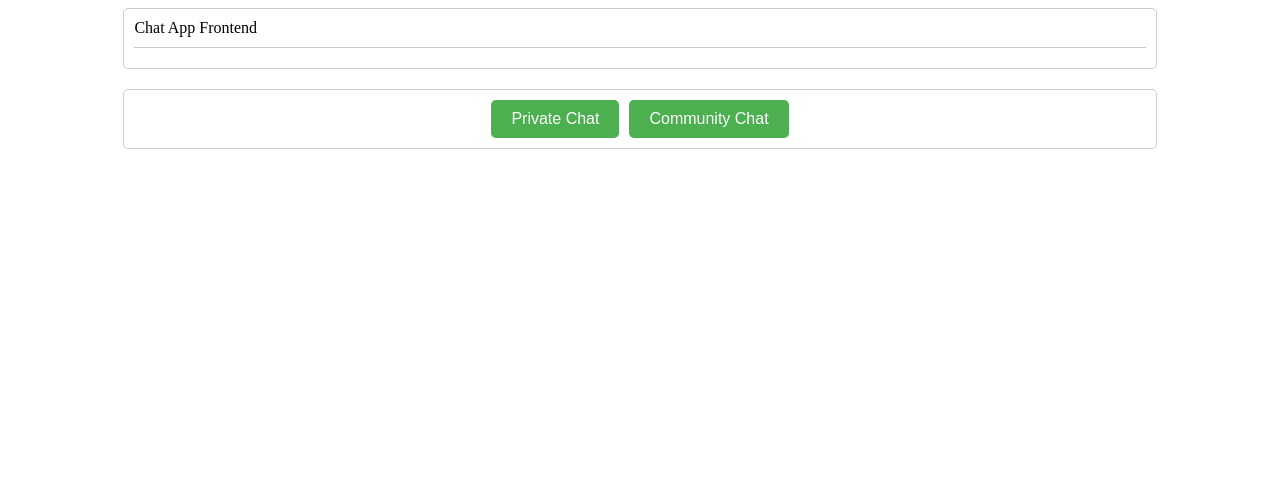
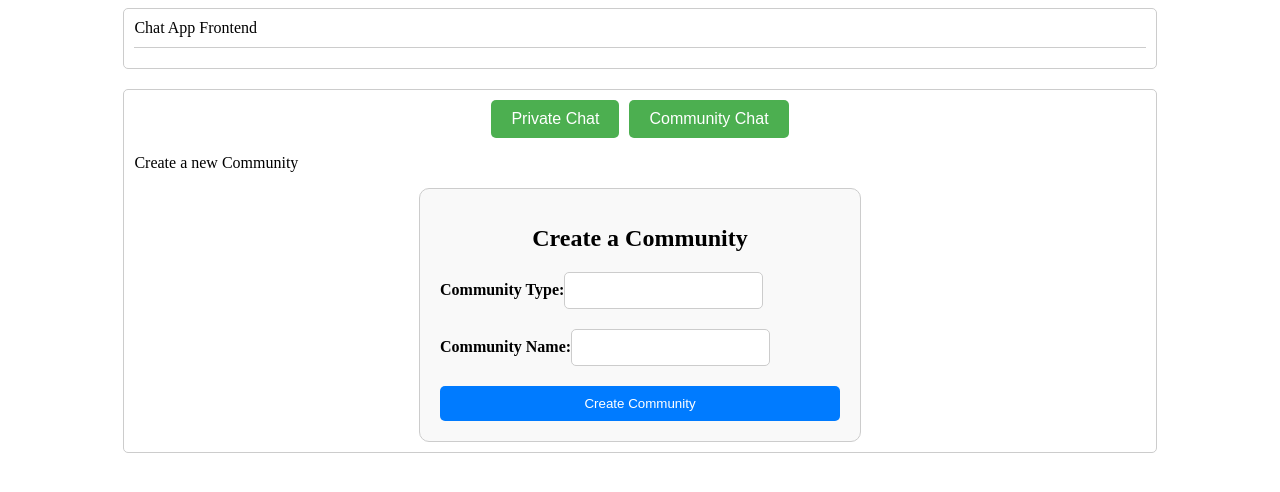
Before and after one commit to Rohit-S-Singh/MERN-Ecommerce, a React (Create React App) app: page / in a window 1280 px wide. Shown: the top 492 px of the page. Built offline with nearby package versions, Linux system fonts and the light colour scheme.

Commit message:
adding community creation feature

```diff
--- a/src/App.js
+++ b/src/App.js
@@ -3,6 +3,8 @@ import FriendsList from './FriendsList';
 import ChatTypeSelector from './chatTypeSelector'; // Assuming you have a ChatTypeSelector component
 import SocketClient from './SocketClient';
 // import ChatBox from './ChatBox'; // Assuming you have a ChatBox component
+
+import Community from './Community/Community';
 
 function App() {
   const [chatType, setChatType] = useState(null);
@@ -39,13 +41,19 @@ function App() {
                 <SocketClient />
                 <FriendsList friends={friends} />
                 {/* <ChatBox /> */}
+
               </>
             )
           ) : (
+            <div>
             <ChatTypeSelector
               onSelectPrivateChat={handleSelectPrivateChat}
               onSelectCommunityChat={handleSelectCommunityChat}
             />
+            <div> <p>Create a new Community</p>
+                <Community></Community>
+                </div>
+            </div>
           )}
         </div>
       </div>
--- /dev/null
+++ b/src/Community/Community.js
@@ -0,0 +1,62 @@
+import React, { useState } from 'react';
+import io from 'socket.io-client';
+
+import './community.css';
+
+const CreateCommunityForm = () => {
+    const [communityType, setCommunityId] = useState('');
+    const [communityName, setCommunityName] = useState('');
+
+    const handleSubmit = (event) => {
+        event.preventDefault();
+
+
+        // API call
+
+
+
+    };
+
+    const handleCommunityIdChange = (event) => {
+        setCommunityId(event.target.value);
+    };
+
+    const handleCommunityNameChange = (event) => {
+        setCommunityName(event.target.value);
+    };
+
+    return (
+        <div className="create-community-form-container">
+            <h1 className="form-title">Create a Community</h1>
+            <form onSubmit={handleSubmit} className="create-community-form">
+                <div className="form-group">
+                    <label htmlFor="community-id" className="form-label">Community Type:</label>
+                    <input
+                        type="text"
+                        id="community-id"
+                        name="community-id"
+                        value={communityType}
+                        onChange={handleCommunityIdChange}
+                        required
+                        className="form-input"
+                    />
+                </div>
+                <div className="form-group">
+                    <label htmlFor="community-name" className="form-label">Community Name:</label>
+                    <input
+                        type="text"
+                        id="community-name"
+                        name="community-name"
+                        value={communityName}
+                        onChange={handleCommunityNameChange}
+                        required
+                        className="form-input"
+                    />
+                </div>
+                <button type="submit" className="submit-button">Create Community</button>
+            </form>
+        </div>
+    );
+};
+
+export default CreateCommunityForm;
--- /dev/null
+++ b/src/Community/community.css
@@ -0,0 +1,47 @@
+.create-community-form-container {
+    max-width: 400px;
+    margin: 0 auto;
+    padding: 20px;
+    border: 1px solid #ccc;
+    border-radius: 10px;
+    background-color: #f9f9f9;
+}
+
+.form-title {
+    font-size: 24px;
+    margin-bottom: 20px;
+    text-align: center;
+}
+
+.create-community-form {
+    display: flex;
+    flex-direction: column;
+}
+
+.form-group {
+    margin-bottom: 20px;
+}
+
+.form-label {
+    font-weight: bold;
+}
+
+.form-input {
+    padding: 10px;
+    border: 1px solid #ccc;
+    border-radius: 5px;
+}
+
+.submit-button {
+    padding: 10px 20px;
+    background-color: #007bff;
+    color: #fff;
+    border: none;
+    border-radius: 5px;
+    cursor: pointer;
+    transition: background-color 0.3s ease;
+}
+
+.submit-button:hover {
+    background-color: #0056b3;
+}
```
